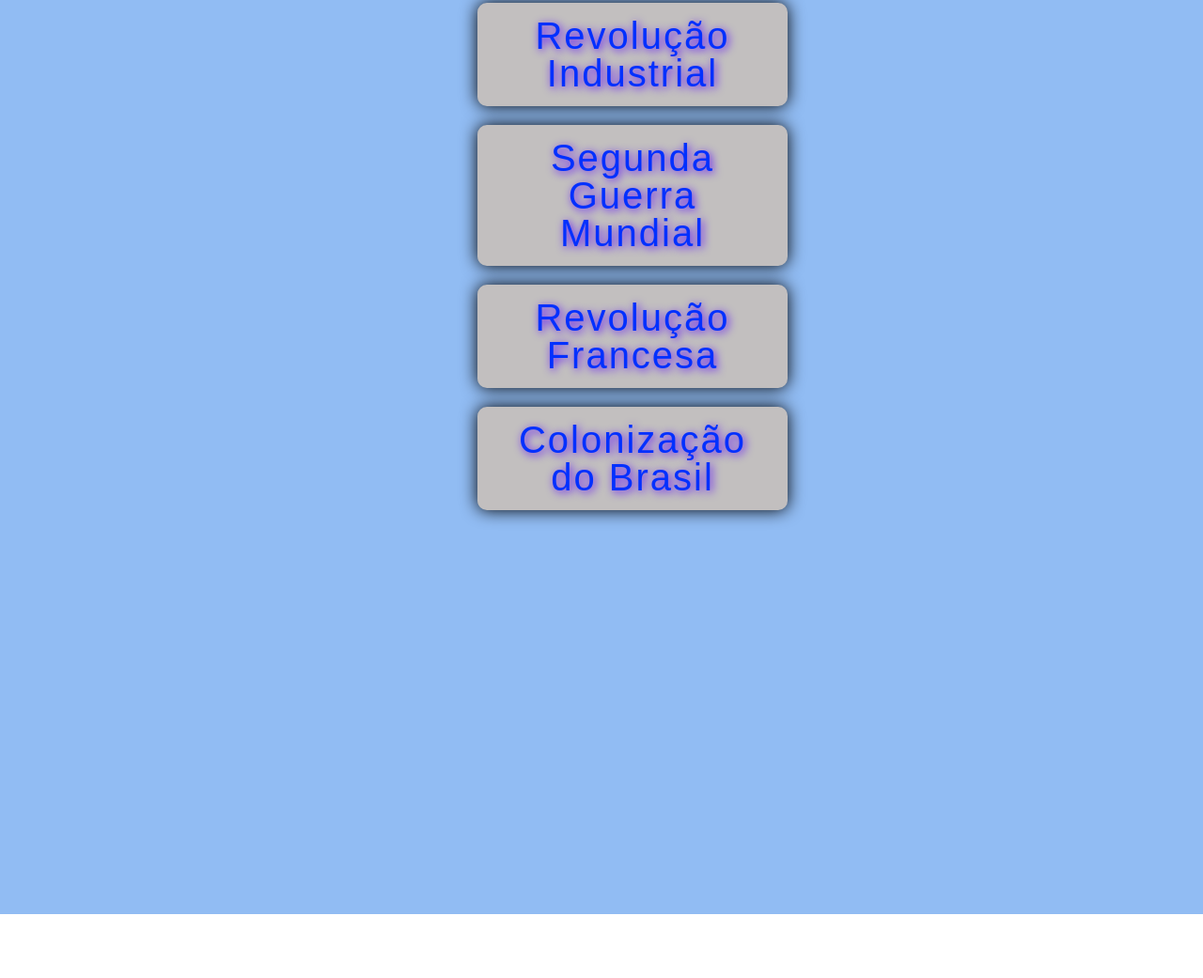
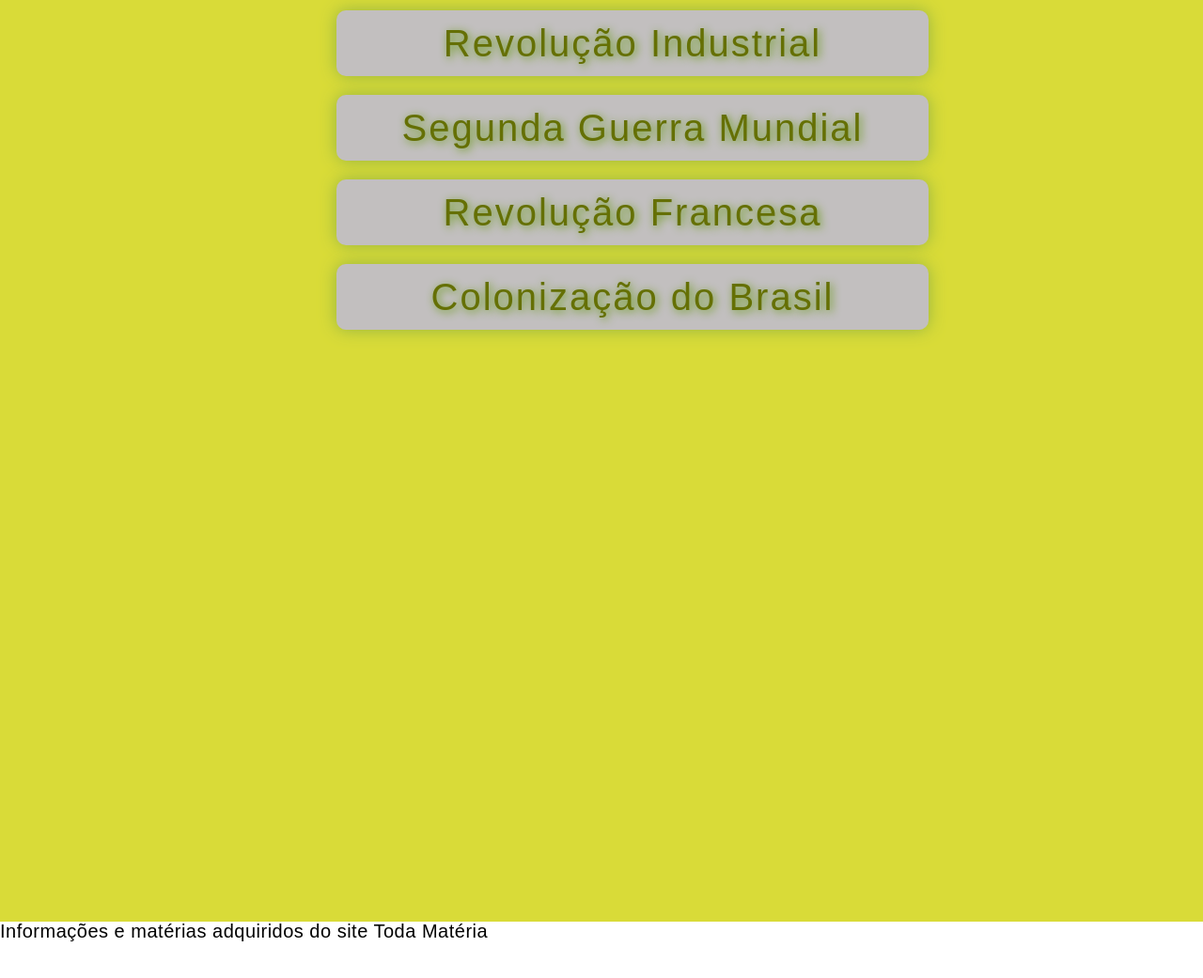
Before and after one commit to matheusrochaz-dev/Educa-, a plain HTML site: page história/história.html in a window 1280 px wide. Shown: the part 159-1200 px from the top of the page at 94% size. Drawn offline with nearby package versions, Linux system fonts and the light colour scheme.

Commit message:
cores e sair de tela

```diff
--- a/Física/Física.css
+++ b/Física/Física.css
@@ -109,8 +109,8 @@ a:hover{
 }
 
 .math01, nav a:hover{
-    color: rgb(0, 0, 0);
-    text-shadow: 2px 2px 10px rgb(89, 0, 255); /* Sombra do texto */
+    color: rgb(32, 83, 2);
+    text-shadow: 2px 2px 10px rgb(22, 173, 47); /* Sombra do texto */
 }
 
 a:hover::after{
@@ -122,7 +122,7 @@ a:hover::after{
 
 .math01 a {
     margin: 0 auto;
-    color: rgb(1, 48, 255);  /* Cor do texto */
+    color: rgb(57, 134, 54);  /* Cor do texto */
     background-color: #c2bfbf;  /* Cor de fundo da caixa */
     border-radius: 10px;     /* Bordas arredondadas */
     letter-spacing: 2px;     /* Espaçamento entre letras */
@@ -130,8 +130,8 @@ a:hover::after{
     margin-bottom: 20px;     /* Espaçamento entre as "caixas" */
     padding: 15px;           /* Espaçamento interno da caixa */
     text-align: center;      /* Centraliza o texto */
-    box-shadow: 0px 0px 18px rgb(0, 0, 0); /* Sombra para efeito de profundidade */
-    width: 300px;
+    box-shadow: 0px 0px 18px rgb(57, 124, 30); /* Sombra para efeito de profundidade */
+    width: 500px;
 }
 
 
@@ -141,7 +141,7 @@ a:hover::after{
 
 
 .fundo{
-    background-color: rgb(145, 188, 243);
+    background-color: rgb(0, 153, 20);
     width: 100%;
     height: 1000px;
     margin-top: 15px;
@@ -159,3 +159,17 @@ a:hover::after{
 .hidden {
     display: none;
 }
+
+.homenagem a:hover {
+    color: inherit;
+    text-decoration: none;
+    cursor: pointer;
+}
+
+.homenagem a::after {
+    content: none;
+}
+
+.homenagem a{
+    font-size: 20px;
+}
--- a/geografia/geografia.css
+++ b/geografia/geografia.css
@@ -110,7 +110,7 @@ a:hover{
 
 .math01, nav a:hover{
     color: rgb(0, 0, 0);
-    text-shadow: 2px 2px 10px rgb(89, 0, 255); /* Sombra do texto */
+    text-shadow: 2px 2px 10px rgb(241, 141, 26); /* Sombra do texto */
 }
 
 a:hover::after{
@@ -122,7 +122,7 @@ a:hover::after{
 
 .math01 a {
     margin: 0 auto;
-    color: rgb(1, 48, 255);  /* Cor do texto */
+    color: rgb(211, 121, 19);  /* Cor do texto */
     background-color: #c2bfbf;  /* Cor de fundo da caixa */
     border-radius: 10px;     /* Bordas arredondadas */
     letter-spacing: 2px;     /* Espaçamento entre letras */
@@ -130,8 +130,8 @@ a:hover::after{
     margin-bottom: 20px;     /* Espaçamento entre as "caixas" */
     padding: 15px;           /* Espaçamento interno da caixa */
     text-align: center;      /* Centraliza o texto */
-    box-shadow: 0px 0px 18px rgb(0, 0, 0); /* Sombra para efeito de profundidade */
-    width: 300px;
+    box-shadow: 0px 0px 18px rgb(150, 105, 8); /* Sombra para efeito de profundidade */
+    width: 500px;
 }
 
 
@@ -141,7 +141,7 @@ a:hover::after{
 
 
 .fundo{
-    background-color: rgb(145, 188, 243);
+    background-color: rgb(216, 140, 0);
     width: 100%;
     height: 1000px;
     margin-top: 15px;
@@ -159,3 +159,17 @@ a:hover::after{
 .hidden {
     display: none;
 }
+
+.homenagem a:hover {
+    color: inherit;
+    text-decoration: none;
+    cursor: pointer;
+}
+
+.homenagem a::after {
+    content: none;
+}
+
+.homenagem a{
+    font-size: 20px;
+}
--- a/história/história.css
+++ b/história/história.css
@@ -109,8 +109,8 @@ a:hover{
 }
 
 .math01, nav a:hover{
-    color: rgb(0, 0, 0);
-    text-shadow: 2px 2px 10px rgb(89, 0, 255); /* Sombra do texto */
+    color: rgb(251, 255, 0);
+    text-shadow: 2px 2px 10px rgb(101, 153, 16); /* Sombra do texto */
 }
 
 a:hover::after{
@@ -122,7 +122,7 @@ a:hover::after{
 
 .math01 a {
     margin: 0 auto;
-    color: rgb(1, 48, 255);  /* Cor do texto */
+    color: rgb(101, 112, 4);  /* Cor do texto */
     background-color: #c2bfbf;  /* Cor de fundo da caixa */
     border-radius: 10px;     /* Bordas arredondadas */
     letter-spacing: 2px;     /* Espaçamento entre letras */
@@ -130,8 +130,8 @@ a:hover::after{
     margin-bottom: 20px;     /* Espaçamento entre as "caixas" */
     padding: 15px;           /* Espaçamento interno da caixa */
     text-align: center;      /* Centraliza o texto */
-    box-shadow: 0px 0px 18px rgb(0, 0, 0); /* Sombra para efeito de profundidade */
-    width: 300px;
+    box-shadow: 0px 0px 18px rgb(149, 180, 64); /* Sombra para efeito de profundidade */
+    width: 600px;
 }
 
 
@@ -141,10 +141,10 @@ a:hover::after{
 
 
 .fundo{
-    background-color: rgb(145, 188, 243);
+    background-color: rgb(217, 219, 56);
     width: 100%;
     height: 1000px;
-    margin-top: 15px;
+    margin-top: 23px;
 }
 
 .math01{
@@ -159,3 +159,17 @@ a:hover::after{
 .hidden {
     display: none;
 }
+
+.homenagem a:hover {
+    color: inherit;
+    text-decoration: none;
+    cursor: pointer;
+}
+
+.homenagem a::after {
+    content: none;
+}
+
+.homenagem a{
+    font-size: 20px;
+}
--- a/história/história.html
+++ b/história/história.html
@@ -59,6 +59,10 @@
         </nav>
     </fieldset>
 
+    <div class="homenagem">
+        <a href="https://www.todamateria.com.br/">Informações e matérias adquiridos do site Toda Matéria</a>
+    </div>
+
     <script src="história.js"></script>
 </body>
 </html>
--- a/main.css
+++ b/main.css
@@ -111,3 +111,37 @@ a:hover::after {
 a:hover::after{
     width: 100%;
 }
+
+.fundo {
+    background-color: rgba(82, 55, 204, 0.733);
+    height: 600px;
+    width: 100%;
+    margin-top: calc(17px - 167px);
+
+}
+
+.educa{
+    font-family: 'Courier New', Courier, monospace;
+    font-size: 190px;
+    width: 0;
+    height: 0;
+    display: flex;
+    flex-direction: row;
+    margin-top: 167px;
+    margin-left: calc(100% - 84%);
+    color: rgb(0, 0, 0);
+}
+
+.educa ::selection {
+   color: #ff0000;
+   background-color: none;
+}
+.bau {
+   color: rgb(0, 195, 255);
+}
+
+.buscar-box {
+    width: 0;
+    height: 0;
+    size: 0;
+}
--- a/math/math.css
+++ b/math/math.css
@@ -131,7 +131,7 @@ a:hover::after{
     padding: 15px;           /* Espaçamento interno da caixa */
     text-align: center;      /* Centraliza o texto */
     box-shadow: 0px 0px 18px rgb(0, 0, 0); /* Sombra para efeito de profundidade */
-    width: 300px;
+    width: 500px;
 }
 
 
@@ -159,3 +159,17 @@ a:hover::after{
 .hidden {
     display: none;
 }
+
+.homenagem a:hover {
+    color: inherit;
+    text-decoration: none;
+    cursor: pointer;
+}
+
+.homenagem a::after {
+    content: none;
+}
+
+.homenagem a{
+    font-size: 20px;
+}
--- a/português/português.css
+++ b/português/português.css
@@ -1,6 +1,6 @@
 body{
     width: 100%;
-    height: 1000vh;
+    height: 10vh;
 }
 
 .cima {
@@ -109,8 +109,8 @@ a:hover{
 }
 
 .math01, nav a:hover{
-    color: rgb(0, 0, 0);
-    text-shadow: 2px 2px 10px rgb(89, 0, 255); /* Sombra do texto */
+    color: rgb(63, 2, 2);
+    text-shadow: 2px 2px 10px rgb(133, 69, 69); /* Sombra do texto */
 }
 
 a:hover::after{
@@ -122,7 +122,7 @@ a:hover::after{
 
 .math01 a {
     margin: 0 auto;
-    color: rgb(1, 48, 255);  /* Cor do texto */
+    color: rgb(209, 47, 47);  /* Cor do texto */
     background-color: #c2bfbf;  /* Cor de fundo da caixa */
     border-radius: 10px;     /* Bordas arredondadas */
     letter-spacing: 2px;     /* Espaçamento entre letras */
@@ -130,8 +130,8 @@ a:hover::after{
     margin-bottom: 20px;     /* Espaçamento entre as "caixas" */
     padding: 15px;           /* Espaçamento interno da caixa */
     text-align: center;      /* Centraliza o texto */
-    box-shadow: 0px 0px 18px rgb(0, 0, 0); /* Sombra para efeito de profundidade */
-    width: 300px;
+    box-shadow: 0px 0px 18px rgb(134, 20, 20); /* Sombra para efeito de profundidade */
+    width: 500px;
 }
 
 
@@ -141,7 +141,7 @@ a:hover::after{
 
 
 .fundo{
-    background-color: rgb(145, 188, 243);
+    background-color: rgb(184, 36, 36);
     width: 100%;
     height: 1000px;
     margin-top: 15px;
@@ -159,3 +159,26 @@ a:hover::after{
 .hidden {
     display: none;
 }
+
+.homenagem a:hover {
+    color: inherit;
+    text-decoration: none;
+    cursor: pointer;
+}
+
+.homenagem a::after {
+    content: none;
+}
+
+.homenagem {
+    display: flex; /* Ativa o Flexbox */
+    flex-direction: column; /* Organiza os itens em coluna */
+    align-items: center; /* Centraliza horizontalmente */
+    justify-content: center; /* Centraliza verticalmente */
+    margin-top: calc(10vh - 50%);
+}
+
+
+.homenagem a{
+    font-size: 50px;
+}
```
Also changed, not shown: Física/Física.html (+4 -0 lines), geografia/geografia.html (+4 -0 lines), index.html (+11 -0 lines), math/matemática.html (+4 -0 lines).
